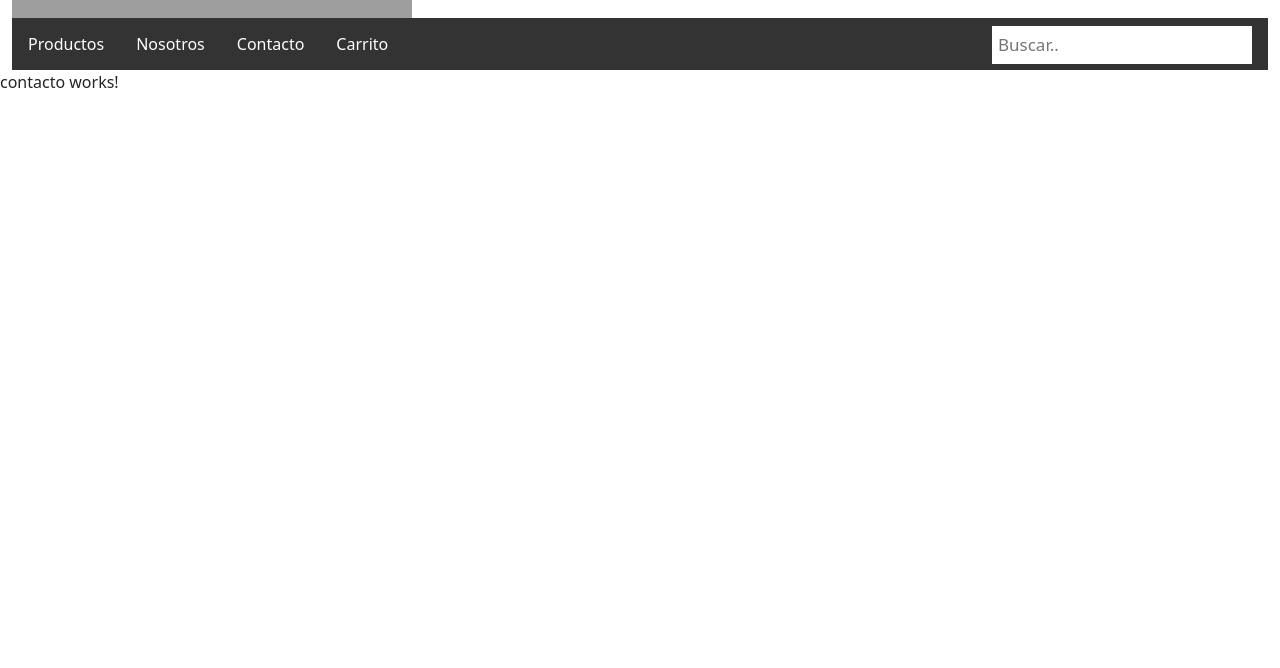
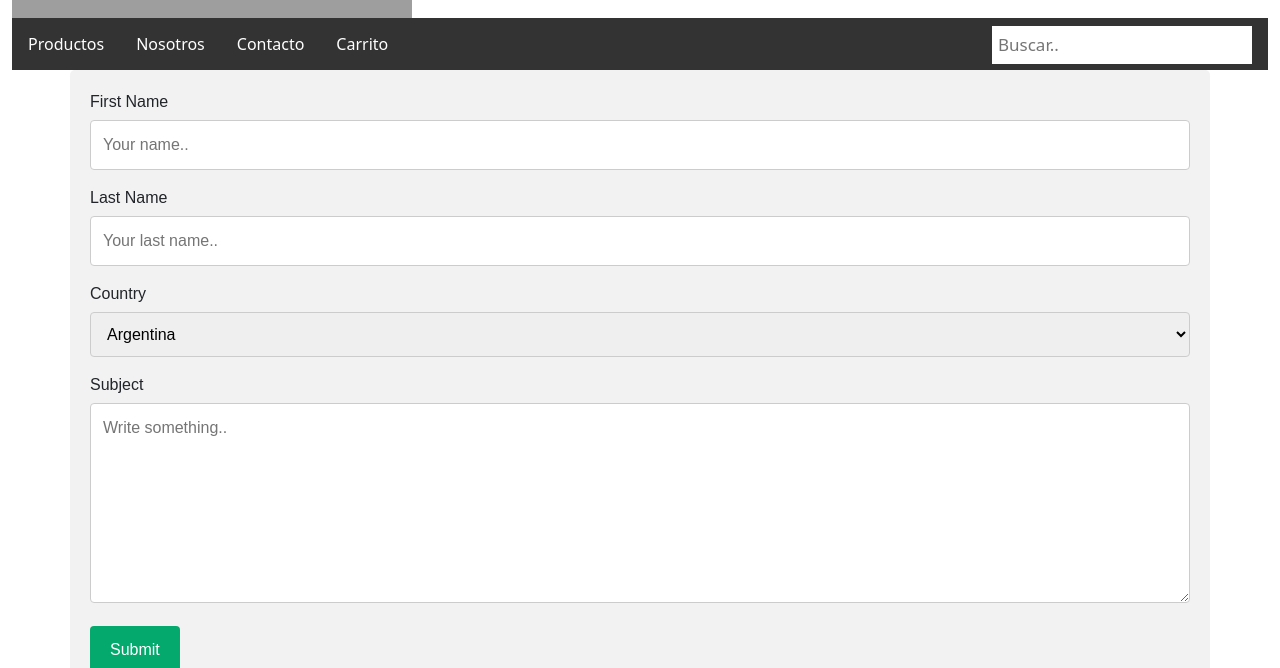
Before and after one commit to gabdelpozo/ProyectoOrganico, an Angular app: page /contacto in a window 1280 px wide. Shown: the part 282-950 px from the top of the page. Before the commit the page ends 800 px from the top, so only its background shows below. Built offline with nearby package versions, Linux system fonts and the light colour scheme; grey boxes are pictures that could not be loaded.

Commit message:
Commit contacto

```diff
--- a/src/app/Componentes/contacto/contacto.component.html
+++ b/src/app/Componentes/contacto/contacto.component.html
@@ -1 +1,36 @@
-<p>contacto works!</p>
+<!DOCTYPE html>
+<html>
+<body>
+
+    <div class="container">
+        <form action="/action_page.php">
+            <label for="fname">First Name</label>
+            <input type="text" id="fname" name="firstname" placeholder="Your name..">
+
+            <label for="lname">Last Name</label>
+            <input type="text" id="lname" name="lastname" placeholder="Your last name..">
+
+            <label for="country">Country</label>
+            <select id="country" name="country">
+                <option value="australia">Argentina</option>
+                <option value="brasil">Brasil</option>
+                <option value="colombia">Colombia</option>
+                <option value="chile">Chile</option>
+                <option value="uruguay">Uruguay</option>
+                <option value="paraguay">Paraguay</option>
+                <option value="venezuela">Venezuela</option>
+                <option value="mexico">Mexico</option>
+                <option value="canada">Canada</option>
+                <option value="usa">USA</option>
+            </select>
+
+            <label for="subject">Subject</label>
+            <textarea id="subject" name="subject" placeholder="Write something.." style="height:200px"></textarea>
+
+            <input type="submit" value="Submit">
+        </form>
+    </div>
+
+</body>
+
+</html>
--- a/src/app/Componentes/contacto/contacto.component.scss
+++ b/src/app/Componentes/contacto/contacto.component.scss
@@ -0,0 +1,32 @@
+body {font-family: Arial, Helvetica, sans-serif;}
+* {box-sizing: border-box;}
+
+input[type=text], select, textarea {
+  width: 100%;
+  padding: 12px;
+  border: 1px solid #ccc;
+  border-radius: 4px;
+  box-sizing: border-box;
+  margin-top: 6px;
+  margin-bottom: 16px;
+  resize: vertical;
+}
+
+input[type=submit] {
+  background-color: #04AA6D;
+  color: white;
+  padding: 12px 20px;
+  border: none;
+  border-radius: 4px;
+  cursor: pointer;
+}
+
+input[type=submit]:hover {
+  background-color: #45a049;
+}
+
+.container {
+  border-radius: 5px;
+  background-color: #f2f2f2;
+  padding: 20px;
+}
```
